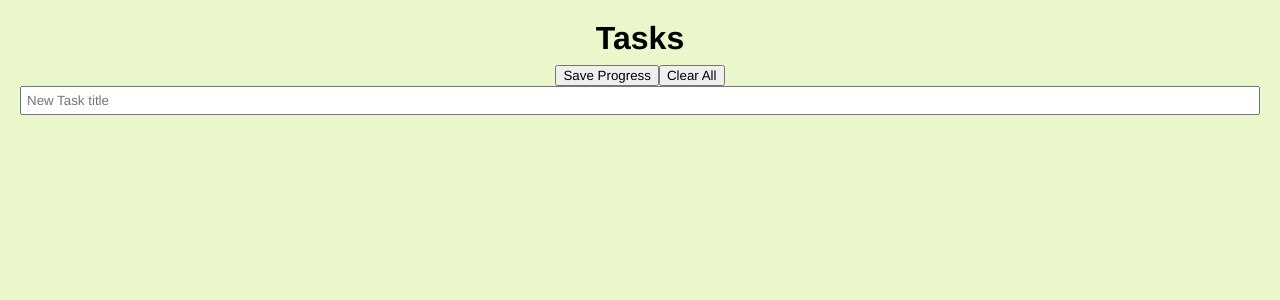
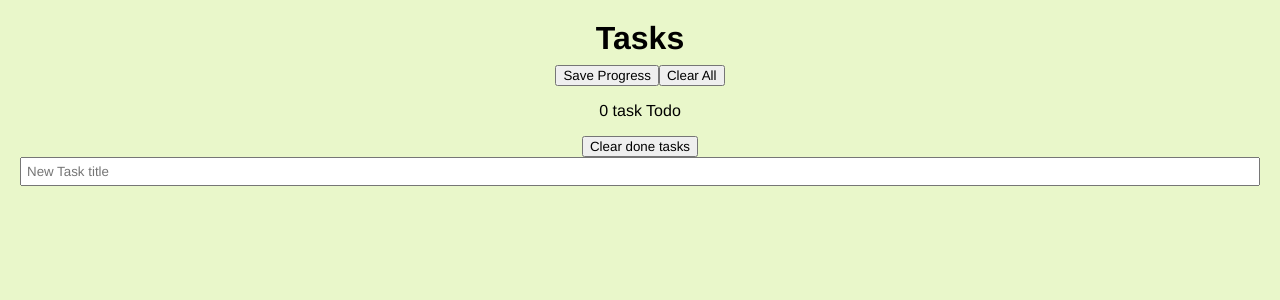
Before and after one commit to Gwladys-G/my-todoreactapp, a React (Create React App) app: page / in a window 1280 px wide. Shown: the top 300 px of the page. Built offline with nearby package versions, Linux system fonts and the light colour scheme.

Commit message:
clear all done tasks

```diff
--- a/src/App.js
+++ b/src/App.js
@@ -1,6 +1,7 @@
 import { Component } from "react";
 import NewTask from "./NewTask"
 import TaskList from "./TaskList"
+import Settings from "./Settings";
 
 const LOCAL_STORAGE_KEY= 'todoApp.todos'
 
@@ -17,7 +18,6 @@ export default class App extends Component {
 
 
   saveTasks = () => {
-    console.log("savviiing");
     localStorage.setItem(LOCAL_STORAGE_KEY,JSON.stringify(this.state.allTasks))
   }
 
@@ -43,8 +43,8 @@ export default class App extends Component {
   }
 
   handleSubmit = (e) => {
-    console.log(e.target)
     e.preventDefault();
+    if (!this.state.newTask.title) return;
     this.setState((prevState) => ({
       allTasks: [...prevState.allTasks, prevState.newTask],
       newTask: {}
@@ -69,16 +69,29 @@ export default class App extends Component {
       ...prevState,
       allTasks: prevState.allTasks.filter((task) => task.id !== id)
     }))
+  }
 
+  remainingTasks = () =>{
+    return this.state.allTasks.filter(task => !task.completed).length
+  }
+
+  clearAllDoneTasks = () => {
+    this.setState((prevState) => ({
+      ...prevState,
+      allTasks: prevState.allTasks.filter((task) => !task.completed)
+    }))
   }
 
   render(){
     return (
       <div>
         <h1>Tasks</h1>
-        <button onClick={this.saveTasks}>Save Progress</button>
-        <button onClick={this.clearAll}>Clear All</button>
-        {/* <button onClick={this.loadData}>getmypastwork</button> */}
+        <Settings
+        saveTasks={this.saveTasks}
+        clearAll={this.clearAll}
+        remainingTasks={this.remainingTasks}
+        clearAllDoneTasks={this.clearAllDoneTasks}
+        />
         <NewTask
           newTask={this.state.newTask}
           handleChange={this.handleChange}
--- /dev/null
+++ b/src/Settings.jsx
@@ -0,0 +1,15 @@
+import React, { Component } from "react";
+
+export default class TaskList extends Component {
+
+  render () {
+    return(
+      <div>
+        <button onClick={this.props.saveTasks}>Save Progress</button>
+        <button onClick={this.props.clearAll}>Clear All</button>
+        <p>{this.props.remainingTasks()} {this.props.remainingTasks()>1? "tasks are" : "task"} Todo</p>
+        <button onClick={this.props.clearAllDoneTasks}>Clear done tasks</button>
+      </div>
+    )
+  }
+}
```
